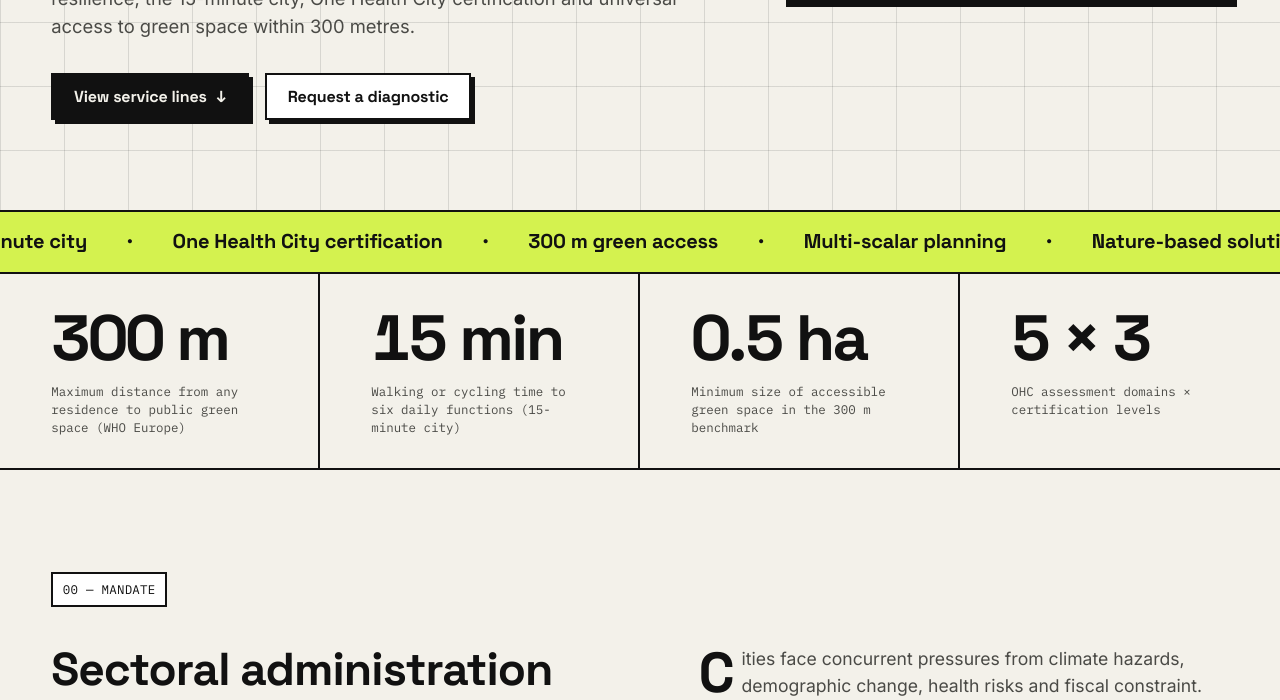
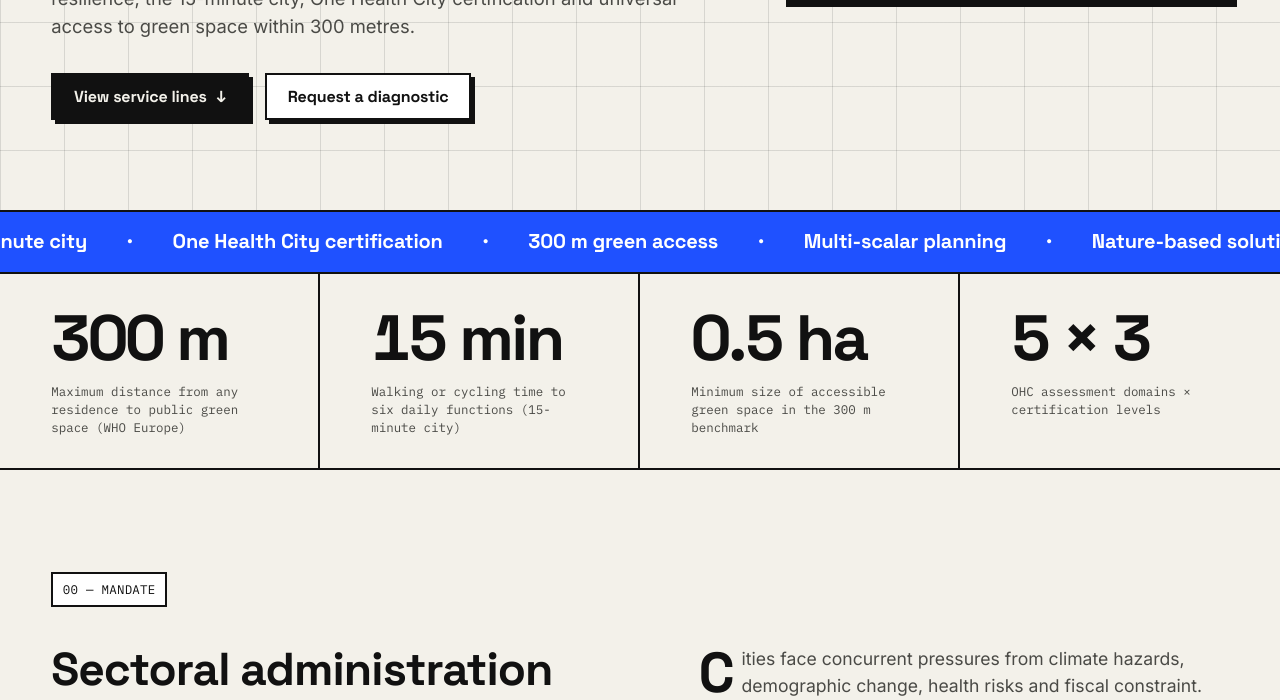
Before and after one commit to Chrixco/urban-consulting, a plain HTML site: page index.html in a window 1280 px wide. Shown: the part 812-1512 px from the top of the page. Drawn offline with Linux system fonts and the light colour scheme.

Commit message:
Switch single accent colour to neon blue
Replace the lime accent with neon blue (#1f51ff) and set text on the
accent to white for contrast. Approach section, service-card hover,
hero highlight, marquee, pills and shadows follow the new accent.

Co-Authored-By: Claude Fable 5.1 <noreply@anthropic.com>
Claude-Session: https://claude.ai/code/session_011GrsERB1Ro4wVza5GPQyBW

```diff
--- a/styles.css
+++ b/styles.css
@@ -6,10 +6,10 @@
   --ink: #111111;
   --ink-2: #4a4a46;
   --paper: #ffffff;
-  --accent: #d4f24f;
-  --accent-ink: #111111;
+  --accent: #1f51ff;
+  --accent-ink: #ffffff;
   --line: #111111;
-  --focus: #1d4ed8;
+  --focus: #1f51ff;
 
   --fig-grid: rgba(17, 17, 17, 0.12);
   --fig-ring-2: rgba(17, 17, 17, 0.05);
@@ -34,10 +34,10 @@
     --ink: #f3f1ea;
     --ink-2: #b4b2aa;
     --paper: #171716;
-    --accent: #d4f24f;
-    --accent-ink: #111111;
+    --accent: #1f51ff;
+    --accent-ink: #ffffff;
     --line: #f3f1ea;
-    --focus: #8ab4ff;
+    --focus: #6f8dff;
     --fig-grid: rgba(243, 241, 234, 0.12);
     --fig-ring-2: rgba(243, 241, 234, 0.05);
     --fig-ring-3: rgba(243, 241, 234, 0.025);
@@ -49,10 +49,10 @@
   --ink: #f3f1ea;
   --ink-2: #b4b2aa;
   --paper: #171716;
-  --accent: #d4f24f;
-  --accent-ink: #111111;
+  --accent: #1f51ff;
+  --accent-ink: #ffffff;
   --line: #f3f1ea;
-  --focus: #8ab4ff;
+  --focus: #6f8dff;
   --fig-grid: rgba(243, 241, 234, 0.12);
   --fig-ring-2: rgba(243, 241, 234, 0.05);
   --fig-ring-3: rgba(243, 241, 234, 0.025);
@@ -91,7 +91,7 @@ p:last-child { margin-bottom: 0; }
 
 /* Progress bar */
 .progress { position: fixed; top: 0; left: 0; right: 0; height: 3px; z-index: 60; background: transparent; }
-.progress span { display: block; height: 100%; width: 0; background: var(--accent); border-right: var(--bw) solid var(--ink); }
+.progress span { display: block; height: 100%; width: 0; background: var(--accent); }
 
 /* Header */
 .site-header {
@@ -107,7 +107,7 @@ p:last-child { margin-bottom: 0; }
 }
 .brand { display: inline-flex; align-items: center; gap: .6rem; font-family: var(--font-display); font-weight: 700; font-size: 1.15rem; letter-spacing: -0.02em; }
 .brand-mark { width: 24px; height: 24px; }
-.brand-dot { color: var(--accent); -webkit-text-stroke: 1px var(--ink); }
+.brand-dot { color: var(--accent); }
 .site-nav { display: flex; align-items: stretch; gap: 0; }
 .site-nav a {
   display: inline-flex; align-items: center; gap: .5rem;
@@ -180,7 +180,7 @@ p:last-child { margin-bottom: 0; }
 .h-large { font-size: clamp(1.75rem, 3.6vw, 3rem); }
 .section-dark { background: var(--ink); color: var(--bg); --line: var(--bg); --paper: var(--ink); --ink-2: color-mix(in srgb, var(--bg) 70%, var(--ink)); }
 .section-dark .section-label { background: var(--ink); }
-.section-accent { background: var(--accent); color: var(--accent-ink); --ink: #111111; --bg: #d4f24f; --line: #111111; --paper: #d4f24f; --ink-2: #2f3320; }
+.section-accent { background: var(--accent); color: var(--accent-ink); --ink: #ffffff; --bg: #1f51ff; --line: #ffffff; --paper: #1f51ff; --ink-2: rgba(255, 255, 255, 0.82); }
 
 /* Hero */
 .hero { padding: clamp(3rem, 7vw, 6rem) var(--gutter) clamp(3rem, 7vw, 6rem); border-bottom: var(--bw) solid var(--line); background:
@@ -244,7 +244,7 @@ p:last-child { margin-bottom: 0; }
 .service-card { padding: clamp(1.5rem, 3vw, 2.5rem); border-right: var(--bw) solid var(--line); border-bottom: var(--bw) solid var(--line); position: relative; display: flex; flex-direction: column; transition: background .3s var(--ease), color .3s; }
 .service-card:nth-child(2n) { border-right: 0; }
 .service-card:nth-last-child(-n+2) { border-bottom: 0; }
-.service-card:hover { background: var(--accent); color: var(--accent-ink); --ink-2: #2f3320; --line: #111111; }
+.service-card:hover { background: var(--accent); color: var(--accent-ink); --ink-2: rgba(255, 255, 255, 0.82); --line: #ffffff; }
 .service-top { display: flex; justify-content: space-between; align-items: baseline; gap: 1rem; margin-bottom: 1.5rem; }
 .service-index { font-family: var(--font-display); font-weight: 700; font-size: clamp(2.5rem, 5vw, 4rem); line-height: 1; letter-spacing: -0.04em; }
 .service-tag { opacity: .7; text-align: right; }
@@ -253,7 +253,7 @@ p:last-child { margin-bottom: 0; }
 .service-list { margin: 1.25rem 0 0; padding: 0; list-style: none; border-top: var(--bw) solid var(--line); }
 .service-list li { padding: .6rem 0 .6rem 1.4rem; border-bottom: 1px solid var(--line); font-size: .95rem; position: relative; }
 .service-list li::before { content: "—"; position: absolute; left: 0; font-family: var(--font-mono); }
-.service-card-featured::after { content: "Proprietary framework"; position: absolute; top: 1rem; right: 1rem; font-family: var(--font-mono); font-size: .68rem; text-transform: uppercase; letter-spacing: .05em; padding: .25rem .5rem; background: var(--accent); color: var(--accent-ink); border: var(--bw) solid #111; }
+.service-card-featured::after { content: "Proprietary framework"; position: absolute; top: 1rem; right: 1rem; font-family: var(--font-mono); font-size: .68rem; text-transform: uppercase; letter-spacing: .05em; padding: .25rem .5rem; background: var(--accent); color: var(--accent-ink); border: var(--bw) solid currentColor; }
 .service-card-featured .service-tag { margin-right: 10rem; }
 .text-link { margin-top: 1.25rem; font-family: var(--font-display); font-weight: 700; display: inline-flex; gap: .5rem; align-items: center; }
 .text-link::after { content: "→"; transition: transform .25s var(--ease); }
@@ -281,7 +281,7 @@ p:last-child { margin-bottom: 0; }
 .ohc-levels td:first-child { width: 10rem; white-space: nowrap; }
 .ohc-levels tr:last-child td { border-bottom: 0; }
 .pill { display: inline-block; padding: .3rem .6rem; border: var(--bw) solid var(--line); font-family: var(--font-display); font-weight: 700; font-size: .9rem; }
-.pill-filled { background: var(--accent); color: var(--accent-ink); border-color: #111; }
+.pill-filled { background: var(--accent); color: var(--accent-ink); border-color: var(--accent); }
 @media (max-width: 600px) { .ohc-domain { grid-template-columns: 1fr; gap: .5rem; } .ohc-levels td:first-child { width: auto; } }
 
 /* Approach */
```
Also changed, not shown: index.html (line endings or trailing spaces), 1 other file.
